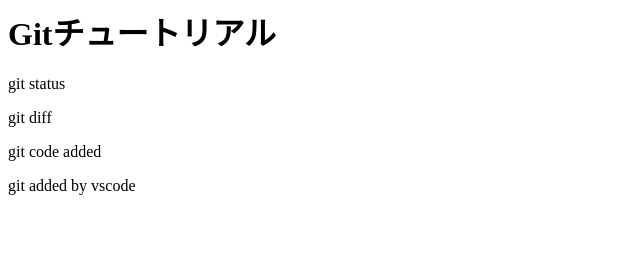
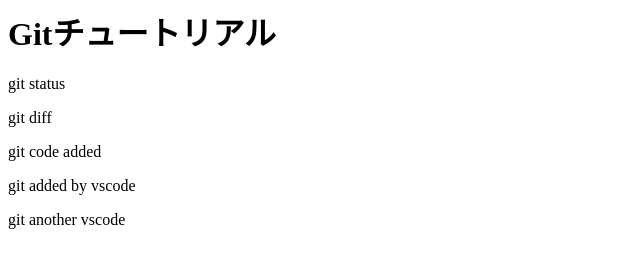
Before and after one commit to aoyan0510/git_tutorial, a plain HTML site: page index.html in a window 1280 px wide. Shown: the whole page, without its empty margins (0-640 px from the left). Drawn offline with Linux system fonts and the light colour scheme.

Commit message:
add another vscode

```diff
--- a/index.html
+++ b/index.html
@@ -3,3 +3,4 @@
 <p>git diff</p>
 <p>git code added</p>
 <p>git added by vscode</p>
+<p>git another vscode</p>
```
